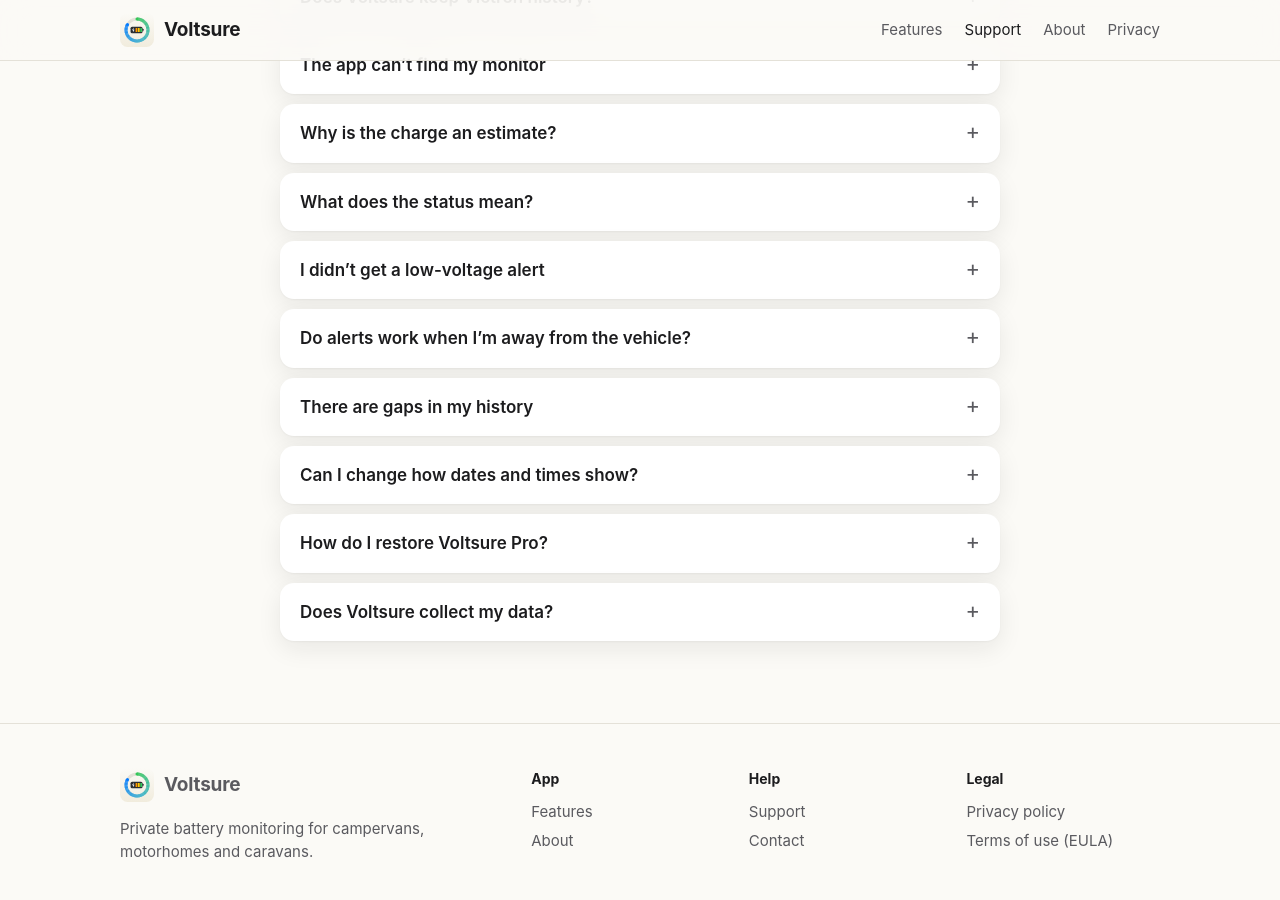
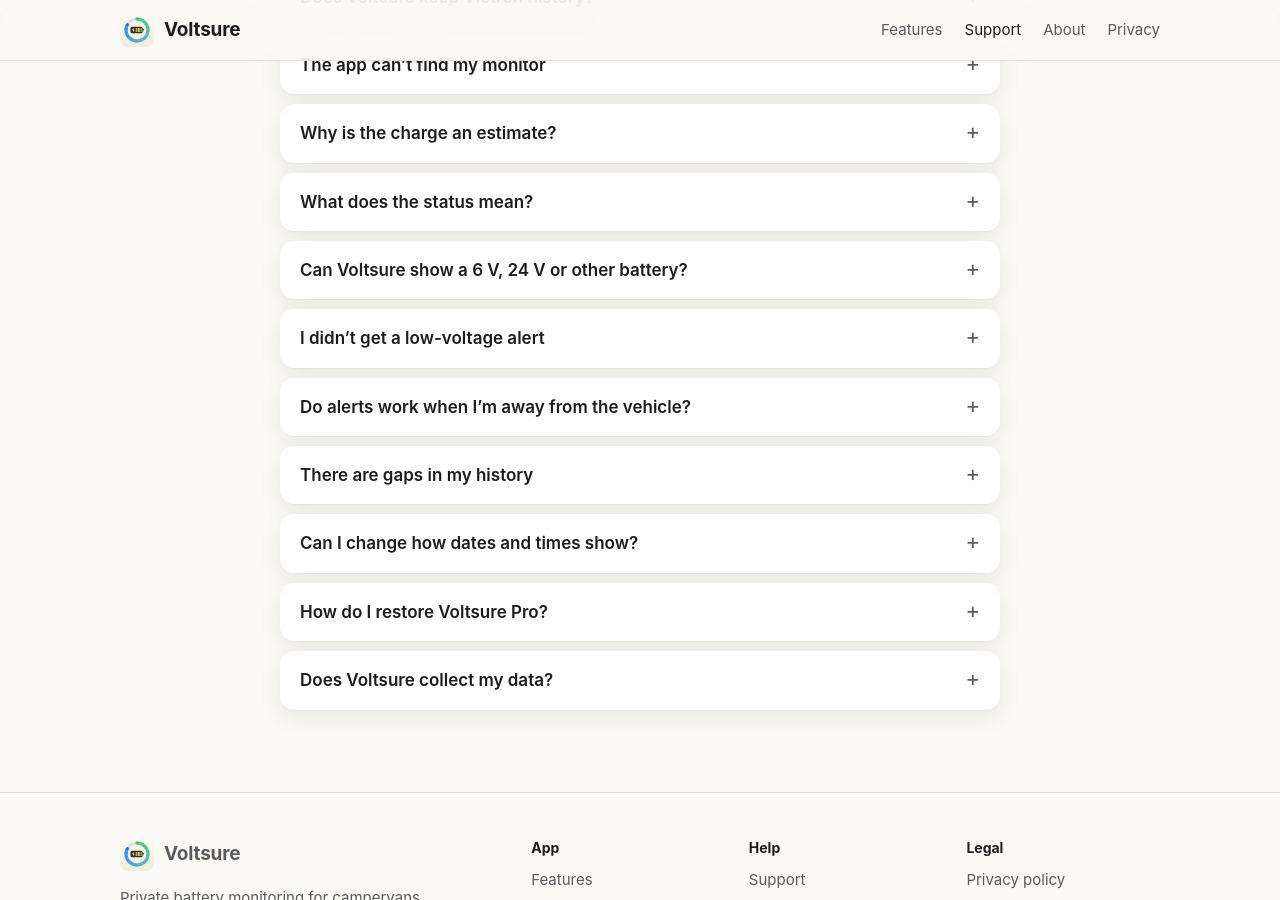
Before and after one commit to SeventyTwoAgency/STA-Website, a Jekyll site: the page voltsure/support.html, which Jekyll copies as it is, in a window 1280 px wide and 900 px high, scrolled down 760 px. Built offline with Jekyll 4.4.1, drawn with Linux system fonts in a browser that asks for light colours.

Commit message:
Voltsure 3.9.1: 6, 12, 24 V and Custom batteries; BM7 tested on a real monitor
Co-Authored-By: Claude Opus 5.5 <noreply@anthropic.com>
Claude-Session: https://claude.ai/code/session_01Q8NS71oy8Dh4h2dy14eLPp

```diff
--- a/voltsure/index.html
+++ b/voltsure/index.html
@@ -86,14 +86,14 @@
       <div>
         <p class="eyebrow">Every monitor, every battery</p>
         <h2>Mix your monitors. Add as many as you like.</h2>
-        <p>Voltsure reads BM2, BM6 and BM7 Bluetooth battery monitors, including the BM200 and BM300 Pro, side by side in one app. Most monitor apps work with only their own brand. Support for the BM7 / BM300 Pro and the intAct Battery Guard is experimental: built from their documented Bluetooth protocol, and not yet tested on a real monitor.</p>
+        <p>Voltsure reads BM2, BM6 and BM7 Bluetooth battery monitors, including the BM200 and BM300 Pro, side by side in one app. Most monitor apps work with only their own brand. Support for the BM7 / BM300 Pro and the intAct Battery Guard is experimental: built from their documented Bluetooth protocol. The BM7 has now been tested on a real monitor, including a 20 V tool battery.</p>
         <p>With Pro, Voltsure also reads Victron Smart solar chargers, shunts, Orion DC-DC and mains chargers, live, with no extra hardware: Voltsure stays connected to them over Bluetooth, so readings keep coming with your iPhone locked.</p>
         <p>Put one on the leisure battery and another on the starter, then add a second van, a caravan or a boat. There’s no limit on how many batteries you add, in Free or Pro. Each one keeps its own name, battery type and alert level, and every connected monitor reads at the same time.</p>
       </div>
       <ul class="status-list">
         <li><span class="pill model">BM2</span><span>Battery Monitor and Li Battery Monitor: voltage and history.</span></li>
         <li><span class="pill model">BM6</span><span>Also sold as the BM200. Adds temperature and the monitor’s own status.</span></li>
-        <li><span class="pill model">BM7</span><span>Also sold as the BM300 Pro. Temperature and status, like the BM6. Experimental: not yet tested on a real monitor.</span></li>
+        <li><span class="pill model">BM7</span><span>Also sold as the BM300 Pro. Temperature and status, like the BM6, and 6, 12 or 24 V batteries. Experimental.</span></li>
         <li><span class="pill model">Rebadges</span><span>intAct Battery Guard (experimental), and monitors sold under other brands and names.</span></li>
         <li><span class="pill model">Victron</span><span>Smart solar chargers, shunts, Orion DC-DC and mains chargers: live readings beside your batteries, and a SmartSolar’s last 30 days. Pro.</span></li>
         <li><span class="pill charging">No limit</span><span>As many monitors as you like, in any mix.</span></li>
--- a/voltsure/support.html
+++ b/voltsure/support.html
@@ -41,7 +41,7 @@
 
     <details>
       <summary>Which monitors work with Voltsure?</summary>
-      <div><p>BM2, BM6 and BM200 Bluetooth battery monitors, all tested with Voltsure.</p><p>Support for the BM7 (sold as the BM300 Pro) and the intAct Battery Guard is <strong>experimental</strong>: it’s built from their documented Bluetooth protocol, but hasn’t yet been tested on a real monitor. Voltsure marks them “Experimental” when you add them. Monitors sold under other brands and names may work too. If yours doesn’t work as it should, please <a href="mailto:info@seventytwoagency.co.uk?subject=Voltsure%20experimental%20monitor">tell us</a> which monitor it is and what you see.</p><p>Monitor under a name Voltsure doesn’t recognise? In Add Battery, tap “Can’t see your monitor?” to list other Bluetooth devices nearby, and try yours: Voltsure works out which kind it is once connected.</p><p>You can add as many as you like and mix models freely, in Free and Pro. Every connected monitor reads at the same time.</p></div>
+      <div><p>BM2, BM6 and BM200 Bluetooth battery monitors, all tested with Voltsure.</p><p>Support for the BM7 (sold as the BM300 Pro) and the intAct Battery Guard is <strong>experimental</strong>: it’s built from their documented Bluetooth protocol. The BM7 has now been tested on a real monitor; the intAct Battery Guard hasn’t yet. Voltsure marks them “Experimental” when you add them. Monitors sold under other brands and names may work too. If yours doesn’t work as it should, please <a href="mailto:info@seventytwoagency.co.uk?subject=Voltsure%20experimental%20monitor">tell us</a> which monitor it is and what you see.</p><p>Monitor under a name Voltsure doesn’t recognise? In Add Battery, tap “Can’t see your monitor?” to list other Bluetooth devices nearby, and try yours: Voltsure works out which kind it is once connected.</p><p>You can add as many as you like and mix models freely, in Free and Pro. Every connected monitor reads at the same time.</p></div>
     </details>
 
     <details>
@@ -94,6 +94,11 @@
     </details>
 
     <details>
+      <summary>Can Voltsure show a 6 V, 24 V or other battery?</summary>
+      <div><p>Yes. In the battery’s settings, set System voltage to 6 V or 24 V for a lead-acid, AGM or LiFePO4 bank: charge, the charging level and the alert level scale with it.</p><p>For anything else, such as a power tool battery, choose Custom and enter its empty and full voltages. Starting point fills them in for an 18/20 V tool battery (15.0 to 21.0 V) or a 3-cell lithium-ion pack. Charge then runs straight between them.</p><p>The BM2 and BM6 are 12 V monitors; for a 24 V battery use a BM7.</p></div>
+    </details>
+
+    <details>
       <summary>I didn’t get a low-voltage alert</summary>
       <div><p>Alerts need notifications allowed for Voltsure, and the app must not be force-quit: iOS only reconnects to monitors in the background while the app is still running. Alerts are Time Sensitive, so they come through Focus unless you’ve turned Time Sensitive notifications off for Voltsure in iPhone Settings.</p></div>
     </details>
```
